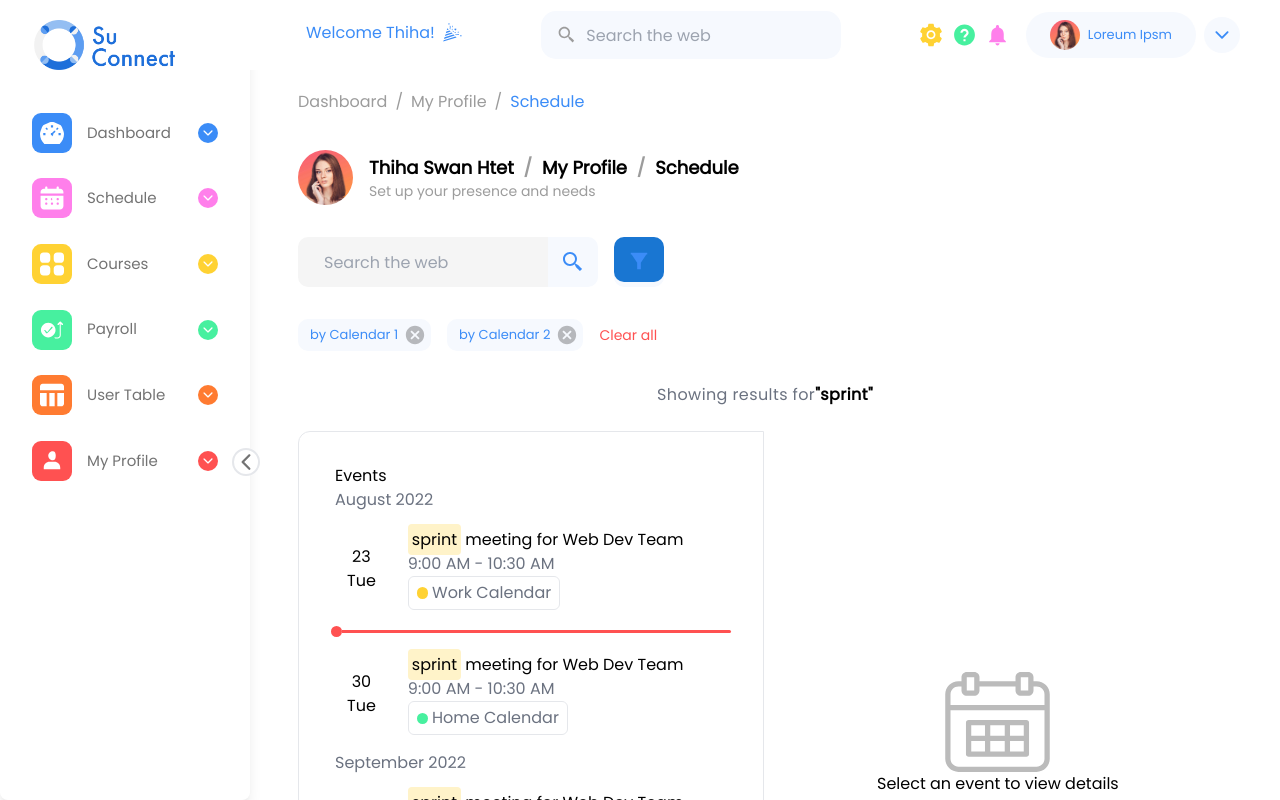
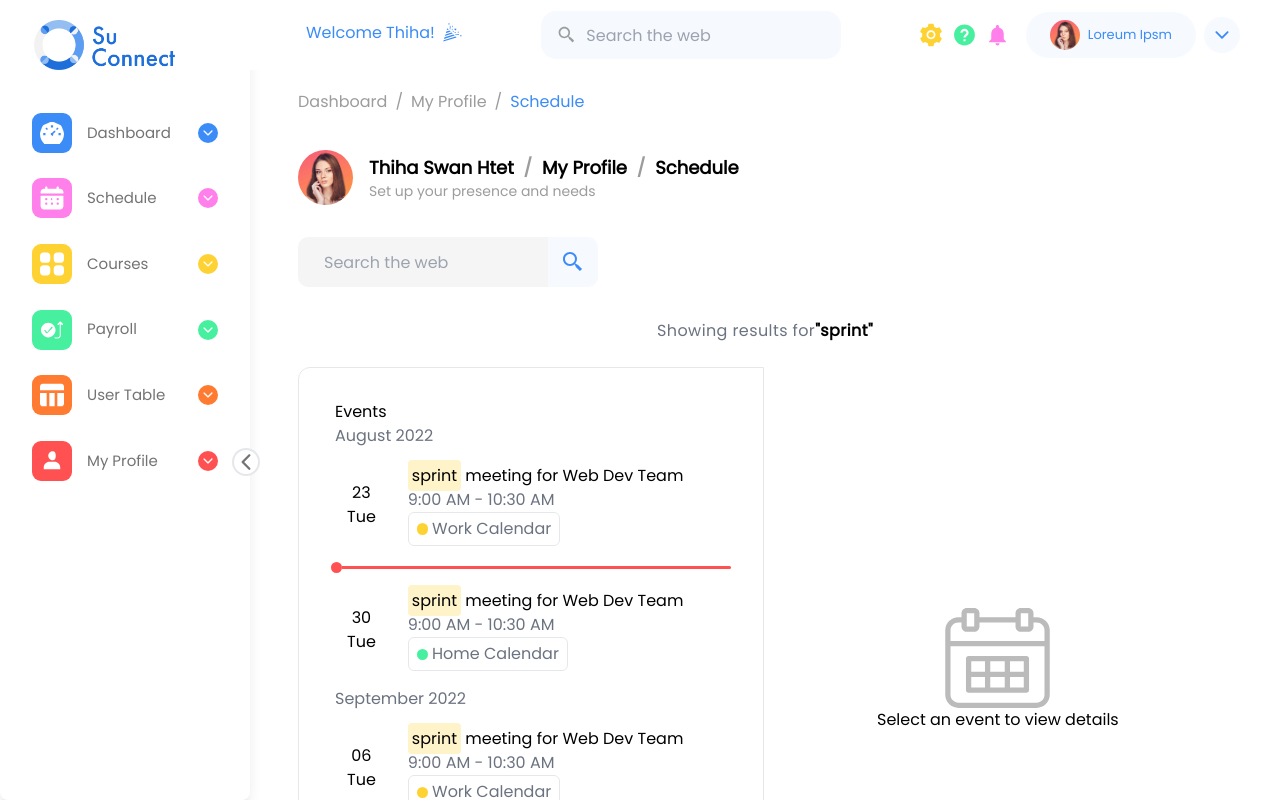
Before and after one commit to ShoonLeiNaing/suconnect-frontend, a Next.js app: page /search-results in a window 1280 px wide. Shown: the top 800 px of the page. Built offline with nearby package versions, Linux system fonts and the light colour scheme.

Commit message:
pull develop branch

```diff
--- a/pages/search-results/index.tsx
+++ b/pages/search-results/index.tsx
@@ -1,15 +1,10 @@
-import { Box, Typography } from "@mui/material";
+import { Box } from "@mui/material";
 import { useState } from "react";
-import { RiFilterFill } from "react-icons/ri";
 import BreadcrumbsComponent from "../../components/Breadcrumbs";
 import Layout from "../../components/Layout";
-import { colors } from "../../data/constant";
 import NameTag from "../../components/Profile/NameTag";
 import SearchInput from "../../components/DateFilter/SearchInput";
-import { byCalendar, byCategory, byDate } from "../../data/testData";
-import MenuComponent from "../../components/MenuButton";
-import FilterSideBar from "../../components/FilterSideBar/FilterSideBar";
-import ChipComponent from "../../components/ChipComponent";
+import { byCalendar } from "../../data/testData";
 import SearchResultsComponent from "../../components/SearchResults";
 
 const breadCrumbsData = [
@@ -76,40 +71,12 @@ const SearchResults = () => {
               setFilterText={setFilterText}
               setSearchText={setSearchText}
             />
-            <MenuComponent
-              filterOptions={filterOptions}
-              isIcon
-              icon={<RiFilterFill />}
-            />
           </Box>
         </Box>
-        <Box display="flex" alignItems="center" gap={2} mb={4}>
-          {filterOptions.map((option) => (
-            <ChipComponent
-              key={option.text}
-              label={`by ${option.text}`}
-              handleDelete={handleDelete}
-            />
-          ))}
 
-          <Typography
-            color={colors.secondaryColors.red.red1}
-            fontSize="14px"
-            className="cursor"
-          >
-            Clear all
-          </Typography>
-        </Box>
         <Box className="mb-4">
           <SearchResultsComponent searchWord={searchText} />
         </Box>
-        <FilterSideBar
-          open={showSideFilter}
-          setShowSideFilter={setShowSideFilter}
-          filterValue={filterValue}
-          setFilterValue={setFilterValue}
-          filterOptions={filterOptions}
-        />
       </Box>
     </Layout>
   );
```
